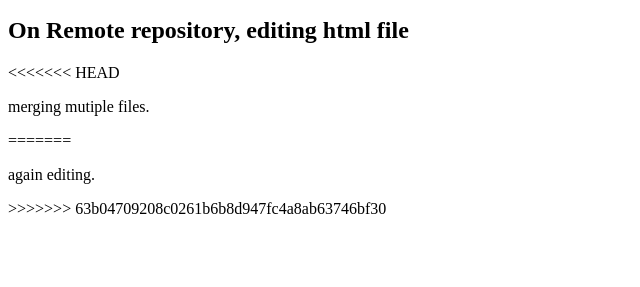
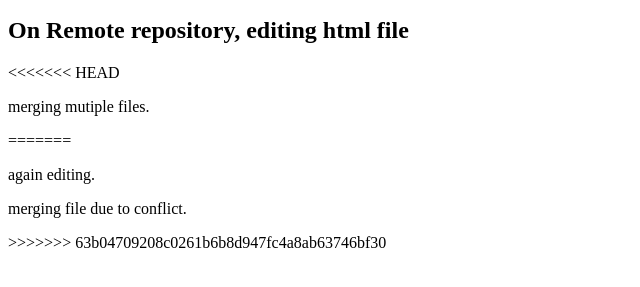
Before and after one commit to clarerutsky/gittask, a plain HTML site: page index.html in a window 1280 px wide. Shown: the part 101-388 px from the top of the page, without its empty margins (0-640 px from the left). Drawn offline with Linux system fonts and the light colour scheme.

Commit message:
merging/conflict

```diff
--- a/index.html
+++ b/index.html
@@ -12,6 +12,7 @@
     <p>merging mutiple files.</p>
 =======
   <p>again editing.</p>
+    <p>merging file due to conflict.</p>
 >>>>>>> 63b04709208c0261b6b8d947fc4a8ab63746bf30
 
   </body>
```
